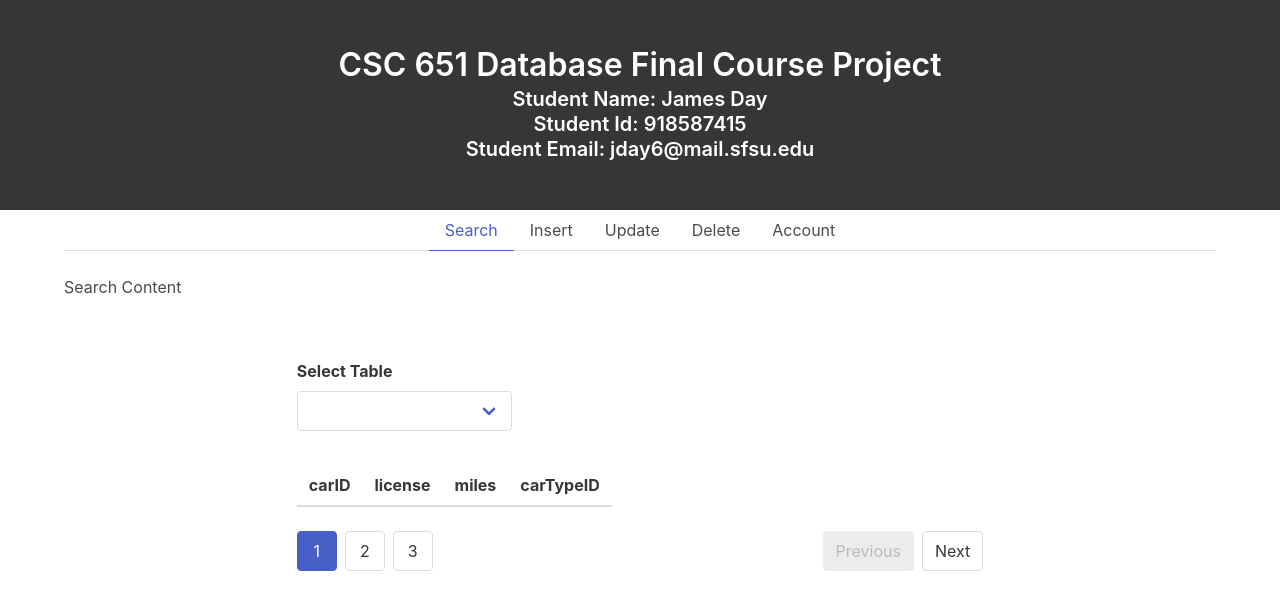
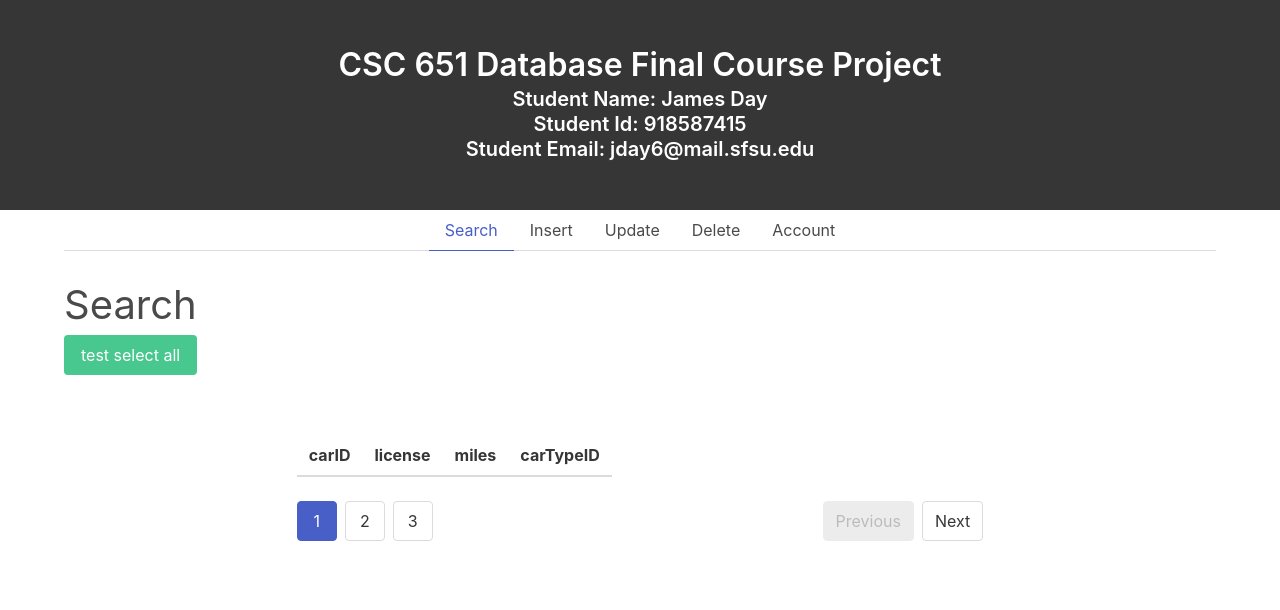
Before and after one commit to dayjames12/PersonalWebsite, a Node server app: page /database in a window 1280 px wide. Shown: the part 77-687 px from the top of the page. Run offline with Node 20, Linux system fonts and the light colour scheme; lists and menus that the app fills with data are empty; some libraries are stand-ins or nearby versions.

Commit message:
moved Insert forms into the tabs, got select working for cars

```diff
--- a/app.js
+++ b/app.js
@@ -27,17 +27,16 @@ app.use(require('./routes/app'))
 app.use(require('./controllers/databaseProject'))
 
 // 404 error handling
-app.use(function(req,res,next){
-    if (req.accepts('html')){
-        res.render('404', {title : 'Not Found', url: req.url})
-        return
-    }
-})
+// app.use(function(req,res,next){
+//     if (req.accepts('html')){
+//         res.render('404', {title : 'Not Found', url: req.url})
+//         return
+//     }
+// })
 
 // port
 const server = require('http').createServer(app),
     port = 3000
 server.listen(port, () => console.log(`Listening on ${port}...`))
 
-module.exports = db
 module.exports = bodyParser
--- a/controllers/db.js
+++ b/controllers/db.js
@@ -12,4 +12,6 @@ db.connect(function(error) {
 	console.log('MySQL connected...')
 })
 
+
+
 module.exports = db
--- a/package.json
+++ b/package.json
@@ -23,6 +23,7 @@
     "express-handlebars": "^3.1.0",
     "morgan": "^1.9.1",
     "mysql": "^2.18.1",
+    "node-notifier": "^7.0.0",
     "nodemon": "^2.0.2",
     "path": "^0.12.7"
   }
--- a/public/stylesheets/style.css
+++ b/public/stylesheets/style.css
@@ -2,6 +2,7 @@
     display: none;
 }
 
+/* change this to start the databse project first selected tab */
 #search{
     display: block;
 }
--- a/views/651-database-project/database.hbs
+++ b/views/651-database-project/database.hbs
@@ -26,76 +26,14 @@
     </div>
 
     <div id="search" class="tab_content">
-      <h2 class="is-size-2"></h2>
-      <p>Search Content</p>
+      <h2 class="is-size-2">Search</h2>
+      <button class="button is-success" onclick="/selectCars" type="submit">test select all</button>
     </div>
 
     <div id="insert" class="tab_content">
-      <h2 class="is-size-2"></h2>
-      <p>Insert Content</p>
-    </div>
-
-    <div id="update" class="tab_content">
-      <h2 class="is-size-2"></h2>
-      <p>Update Content</p>
-    </div>
-
-    <div id="delete" class="tab_content">
-      <h2 class="is-size-2"></h2>
-      <p>Delete Content</p>
-    </div>
-
-    <div id="account" class="tab_content">
-      <h2 class="is-size-2"></h2>
-      <p>Account Content</p>
-    </div>
-
-  </div>
-
-  {{!-- main section--}}
-  <section class="section">
-    <div class="column is-three-fifths is-offset-one-fifth">
-      {{!-- <div class="block">
-        <p class="content is-medium has-background-white">
-          Create Account <br>
-          Login <br>
-          Search <br>
-          Insert <br>
-          Update <br>
-          Delete <br>
-          Exit (logout?)
-        </p>
-      </div> --}}
-
-      {{!-- level --}}
-      {{!-- <div class="block">
-        <nav class="level"> --}}
-          {{!-- left side --}}
-          {{!-- <div class="level-left">
-            <p class="level-item"><a href="">Create Account</a></p>
-            <p class="level-item"><a href="">Login</a></p>
-            <p class="level-item"><a href="">Search</a></p>
-            <p class="level-item"><a href=""><strong>Insert</strong></a></p>
-            <p class="level-item"><a href="">Update</a></p>
-            <p class="level-item"><a href="">Delete</a></p>
-            <p class="level-item"><a href="">Exit</a></p>
-          </div> --}}
-          {{!-- right side --}}
-          {{!-- <div class="level-right">
-            <div class="level-item">
-              <div class="field">
-                <p class="control">
-                  <input type="text" class="input" placeholder="Search database...">
-                </p>
-              </div>
-            </div>
-          </div>
-        </nav>
-      </div> --}}
-
-      {{!-- ALL Insert Forms  --}}
-      <div class="block">
-
+      <h2 class="is-size-2">Insert</h2>
+            {{!-- ALL Insert Forms  --}}
+      <div class="block column is-three-fifths is-offset-one-fifth">
         <form id="insert_table_form" style="padding-bottom:10px;">
           <div class="field">
             <label class="label">Select Table</label>
@@ -124,6 +62,10 @@
               </span>
             </p>
           </div>
+        </form>
+
+        <form name="blank" id="blank" style="display:none">
+
         </form>
 
         {{!-- car insert form --}}
@@ -482,7 +424,25 @@
         </form>
 
       </div>
+    </div>
 
+    <div id="update" class="tab_content">
+      <h2 class="is-size-2">Update</h2>
+    </div>
+
+    <div id="delete" class="tab_content">
+      <h2 class="is-size-2">Delete</h2>
+    </div>
+
+    <div id="account" class="tab_content">
+      <h2 class="is-size-2">Account</h2>
+    </div>
+
+  </div>
+
+  {{!-- main section--}}
+  <section class="section">
+    <div class="column is-three-fifths is-offset-one-fifth">
 
       {{!-- tables --}}
       <div class="block">
@@ -495,9 +455,7 @@
               <th>carTypeID</th>
             </tr>
           </thead>
-
           <tbody>
-
 
             <!-- <tr>
               <th>1</th>
--- a/views/layouts/layout.hbs
+++ b/views/layouts/layout.hbs
@@ -7,14 +7,24 @@
 	<meta name="viewport" content="width=device-width, initial-scale=1">
 
 	<title>{{title}}</title>
+
+	{{!-- js for hamburger nav drop down --}}
 	<script type="text/javascript" src="/javascript/hamburger.js"></script>
+
+	{{!-- bulma --}}
 	<link rel="stylesheet" href="https://cdn.jsdelivr.net/npm/bulma@0.8.0/css/bulma.min.css">
+
+	{{!-- font awesome --}}
 	<script defer src="https://use.fontawesome.com/releases/v5.3.1/js/all.js"></script>
+
+	{{!-- jquery 3.4.1 --}}
 	<script
 		src="https://code.jquery.com/jquery-3.4.1.js"
 		integrity="sha256-WpOohJOqMqqyKL9FccASB9O0KwACQJpFTUBLTYOVvVU="
 		crossorigin="anonymous">
 	</script>
+
+	{{!-- my css file --}}
 	<link rel="stylesheet" href="/stylesheets/style.css">
 </head>
 
```
Also changed, not shown: controllers/databaseProject.js (+8 -8 lines), views/651-database-project/carTable.hbs (added, +26 -0 lines), 1 other file.
